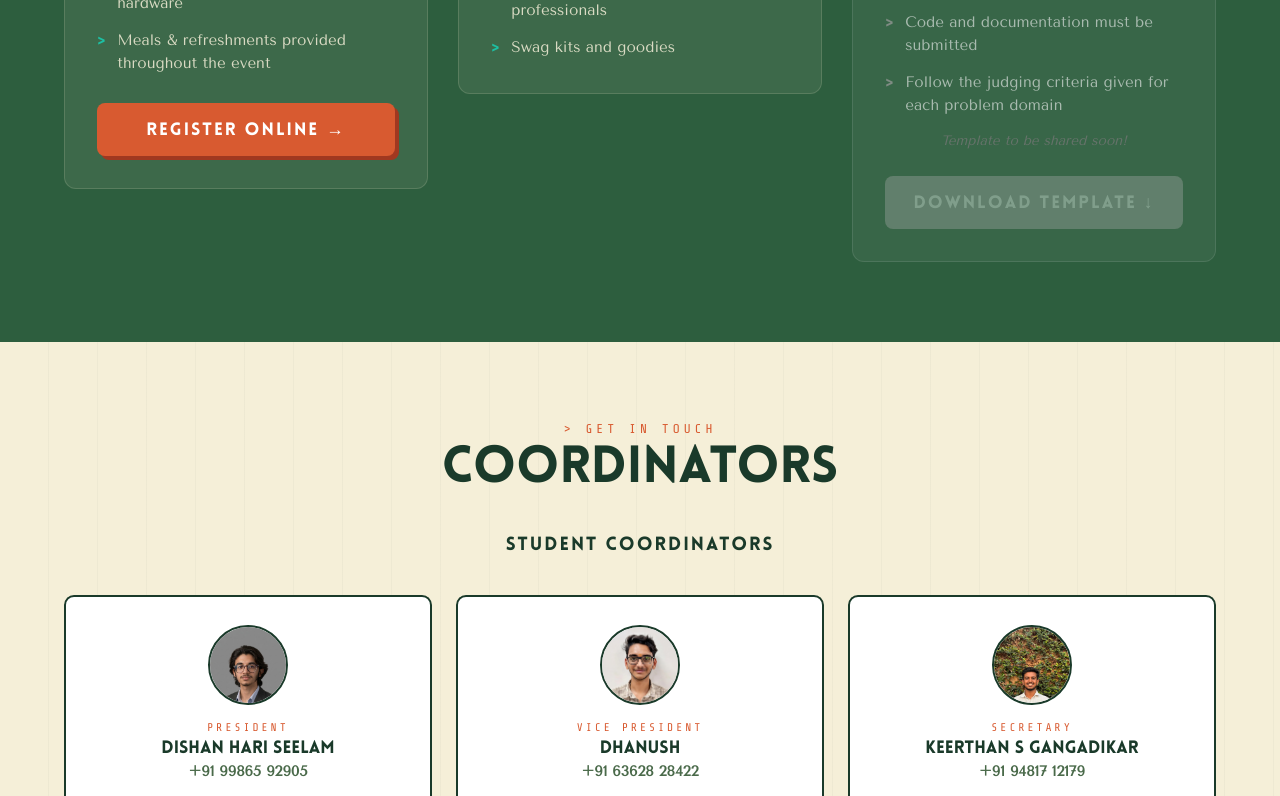
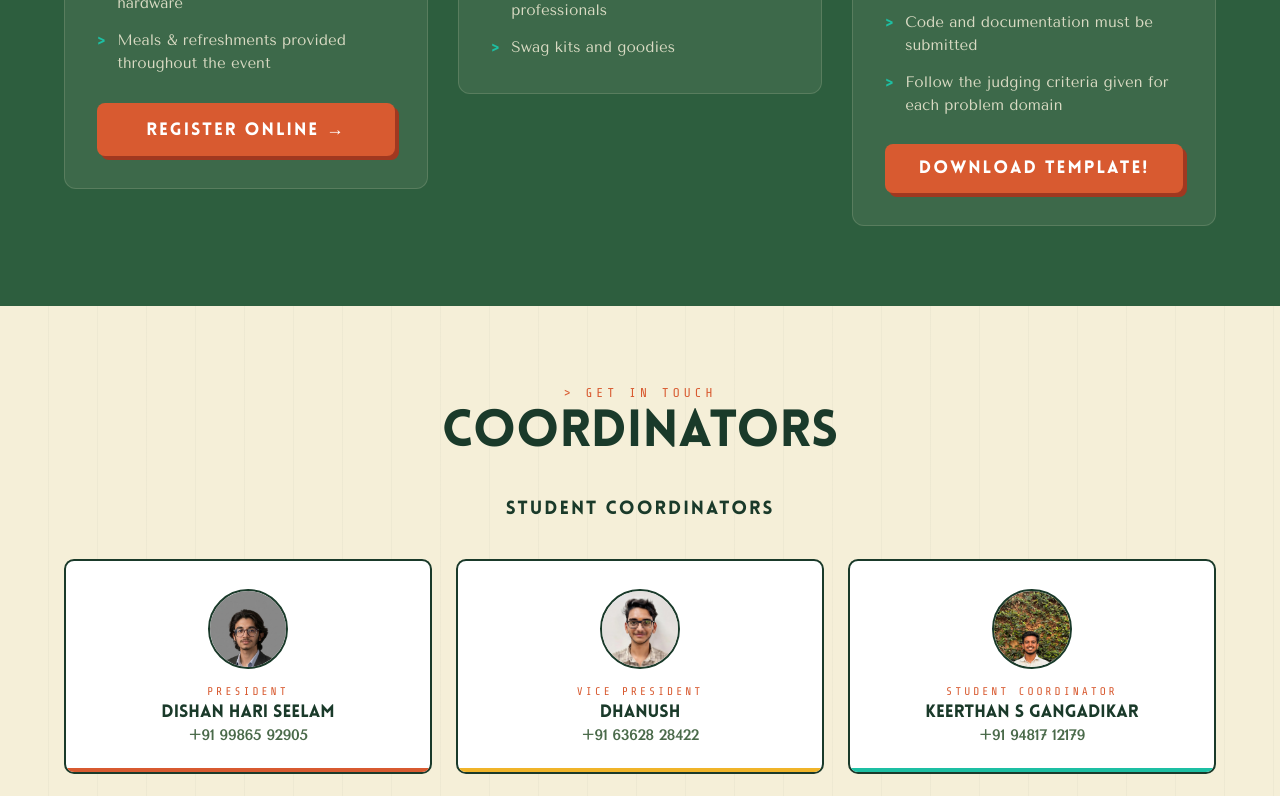
Before and after one commit to AyushT05/technotsav, a React (Vite) app: page / in a window 1280 px wide. Shown: the part 4500-5296 px from the top of the page. Built offline with nearby package versions, Linux system fonts and the light colour scheme.

Commit message:
Presentation Template added!

```diff
--- a/src/components/Coordinators.jsx
+++ b/src/components/Coordinators.jsx
@@ -41,13 +41,13 @@ function Coordinators() {
     },
     {
       img: KeerthanImg,
-      role: "Secretary",
+      role: "Student Coordinator",
       name: "Keerthan S Gangadikar",
       phone: "+91 94817 12179",
     },
     {
       img: AbhilashImg,
-      role: "Social Media Lead",
+      role: "Student Coordinator",
       name: "Abhilash S",
       phone: "+91 96068 38375",
     },
--- a/src/components/Registration.jsx
+++ b/src/components/Registration.jsx
@@ -1,8 +1,12 @@
+import { useState } from "react";
+
 function Registration() {
-  const isTemplateAvailable = false;
+  const isTemplateAvailable = true;
+
   return (
     <section className="reg-section" id="register">
 
+      {/* HEADER */}
       <div className="reveal" style={{ textAlign: "center", marginBottom: 0 }}>
         <p className="section-label">&gt; Register Now</p>
         <h2 className="section-title">Join the Hackathon</h2>
@@ -23,13 +27,16 @@ function Registration() {
             <li>Meals & refreshments provided throughout the event</li>
           </ul>
 
-          <a href="https://docs.google.com/forms/d/e/1FAIpQLScNL5k6rIkWgJW6vDy2zkgjG-76oth5cLgl30ijKgkrnp3-jA/viewform" className="reg-btn">
+          <a
+            href="https://docs.google.com/forms/d/e/1FAIpQLScNL5k6rIkWgJW6vDy2zkgjG-76oth5cLgl30ijKgkrnp3-jA/viewform"
+            className="reg-btn"
+          >
             Register Online →
           </a>
         </div>
 
         {/* RIGHT CARD */}
-        <div className="reg-card reveal" >
+        <div className="reg-card reveal">
           <h3>Prizes & Perks</h3>
 
           <div className="fee-big">₹60,000+</div>
@@ -43,8 +50,7 @@ function Registration() {
           </ul>
         </div>
 
-
-
+        {/* TEMPLATE CARD */}
         <div className={`reg-card reveal ${!isTemplateAvailable ? "disabled-card" : ""}`}>
           <h3>Submission Guidelines</h3>
 
@@ -64,20 +70,18 @@ function Registration() {
           )}
 
           <a
-            href={isTemplateAvailable ? "https://example.com/template.pdf" : "#"}
+            href={isTemplateAvailable ? "/Technotsav%20Presentation%20Template.pptx" : "#"}
+            download="Technotsav_Presentation_Template.pptx"
             className={`reg-btn ${!isTemplateAvailable ? "disabled-btn" : ""}`}
-            target="_blank"
-            rel="noopener noreferrer"
             onClick={(e) => {
               if (!isTemplateAvailable) e.preventDefault();
             }}
           >
-            Download Template ↓
+            Download Template!
           </a>
         </div>
 
       </div>
-
     </section>
   );
 }
```
